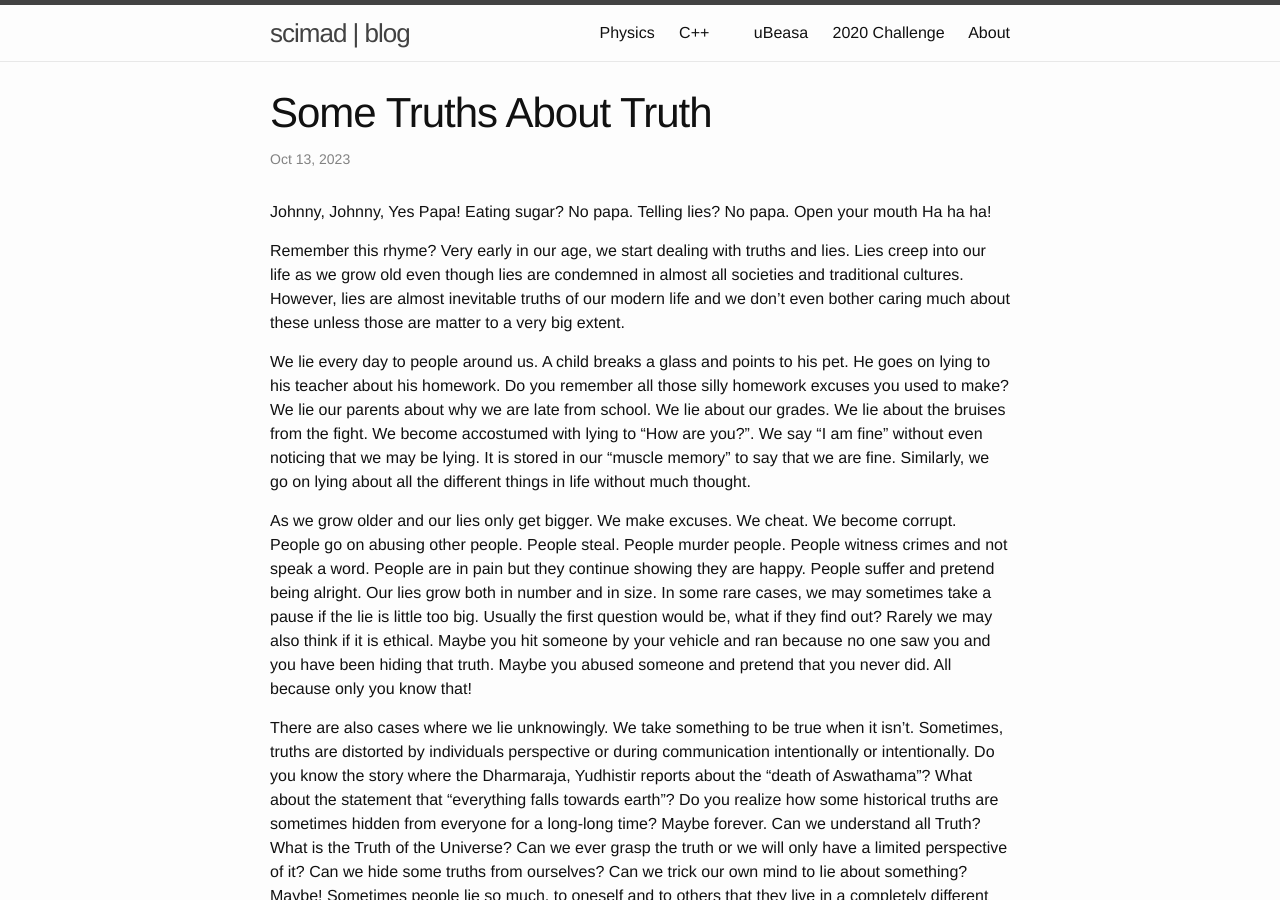
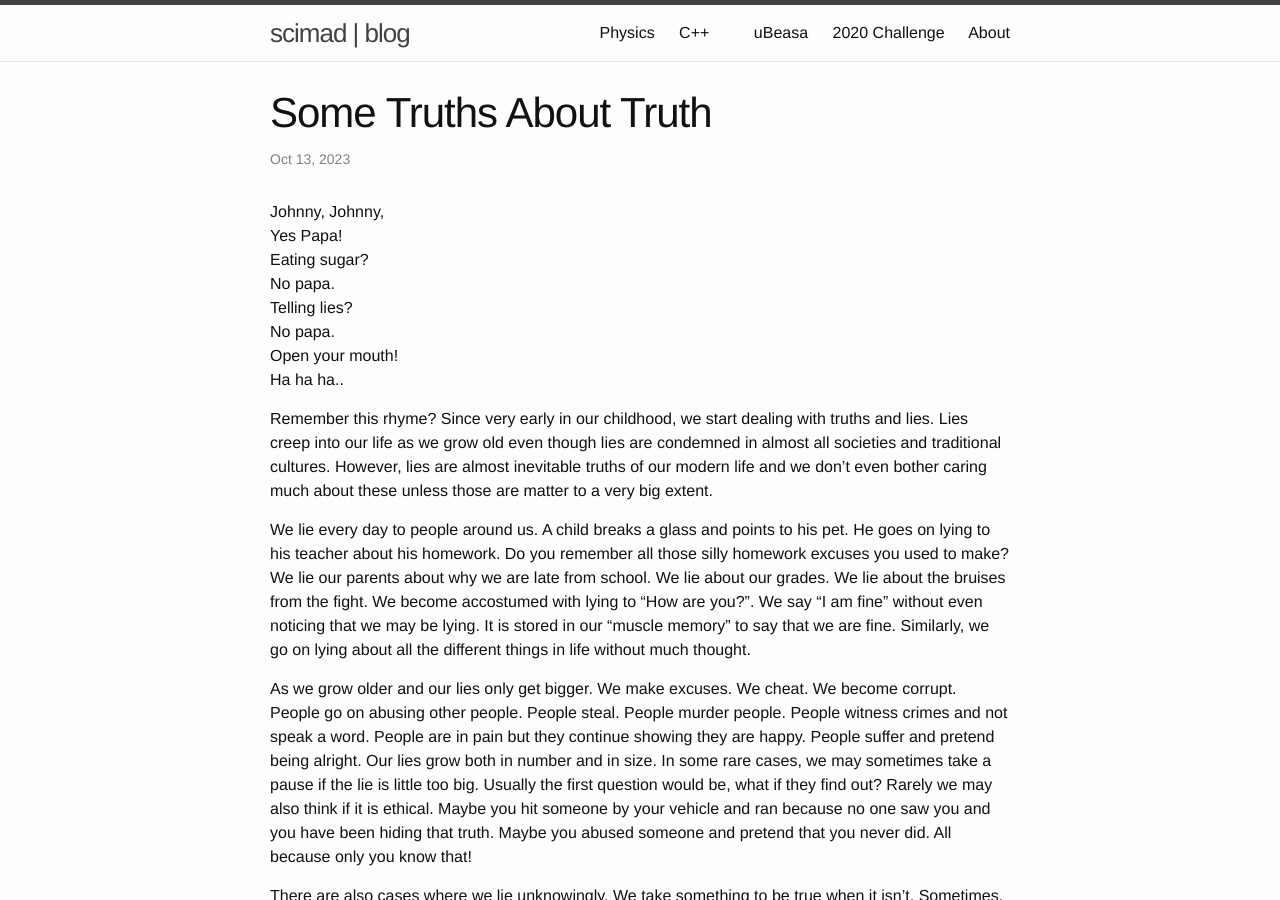
Before and after one commit to scimad/scimad.github.io, a Jekyll site: the page built from _posts/life/2023-10-14-truths-about-truth.markdown, in a window 1280 px wide and 900 px high. Built offline with Jekyll 4.4.1, drawn with Linux system fonts in a browser that asks for light colours.

Commit message:
Format better

```diff
--- a/_posts/life/2023-10-14-truths-about-truth.markdown
+++ b/_posts/life/2023-10-14-truths-about-truth.markdown
@@ -10,10 +10,10 @@
 No papa.
 Telling lies?
 No papa.
-Open your mouth
-Ha ha ha!
+Open your mouth!
+Ha ha ha..
 
-Remember this rhyme? Very early in our age, we start dealing with truths and lies. Lies creep into our life as we grow old even though lies are condemned in almost all societies and traditional cultures. However, lies are almost inevitable truths of our modern life and we don't even bother caring much about these unless those are matter to a very big extent.
+Remember this rhyme? Since very early in our childhood, we start dealing with truths and lies. Lies creep into our life as we grow old even though lies are condemned in almost all societies and traditional cultures. However, lies are almost inevitable truths of our modern life and we don't even bother caring much about these unless those are matter to a very big extent.
 
 We lie every day to people around us. A child breaks a glass and points to his pet. He goes on lying to his teacher about his homework. Do you remember all those silly homework excuses you used to make? We lie our parents about why we are late from school. We lie about our grades. We lie about the bruises from the fight. We become accostumed with lying to "How are you?". We say "I am fine" without even noticing that we may be lying. It is stored in our "muscle memory" to say that we are fine. Similarly, we go on lying about all the different things in life without much thought.
 
```
